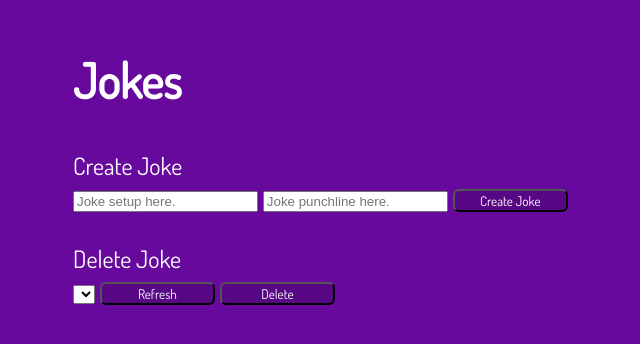
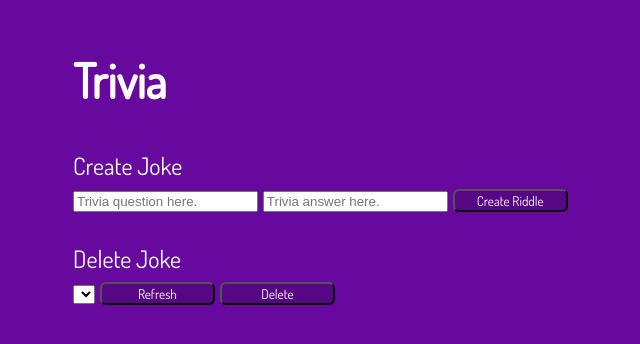
Before and after one commit to dhs-biyu/webdev, a website: page updateJokes.html in a window 1280 px wide. Shown: the part 206-550 px from the top of the page, without its empty margins (183-823 px from the left). Drawn offline with nearby package versions, Linux system fonts and the light colour scheme; no server answers.

Commit message:
Update updateJokes.html

```diff
--- a/updateJokes.html
+++ b/updateJokes.html
@@ -8,15 +8,15 @@
 </head>
 <body>
 <h2>
-    Jokes
+    Trivia
 </h2>
 
 <div>
     <div>Create Joke</div>
 	<form id="createJoke" name="createJoke" method="post" action="/createjoke">
-	    <input type="text" id="createJokeSetup" required="required" placeholder="Joke setup here.">
-		<input type="text" id="createJokePunchline" required="required" placeholder="Joke punchline here.">
-        <button class="button" type="submit" name="submit" value="submit">Create Joke</button>
+	    <input type="text" id="createJokeSetup" required="required" placeholder="Trivia question here.">
+		<input type="text" id="createJokePunchline" required="required" placeholder="Trivia answer here.">
+        <button class="button" type="submit" name="submit" value="submit">Create Riddle</button>
     </form>
     <div id="createJokeSuccess"></div>
 </div>
```
